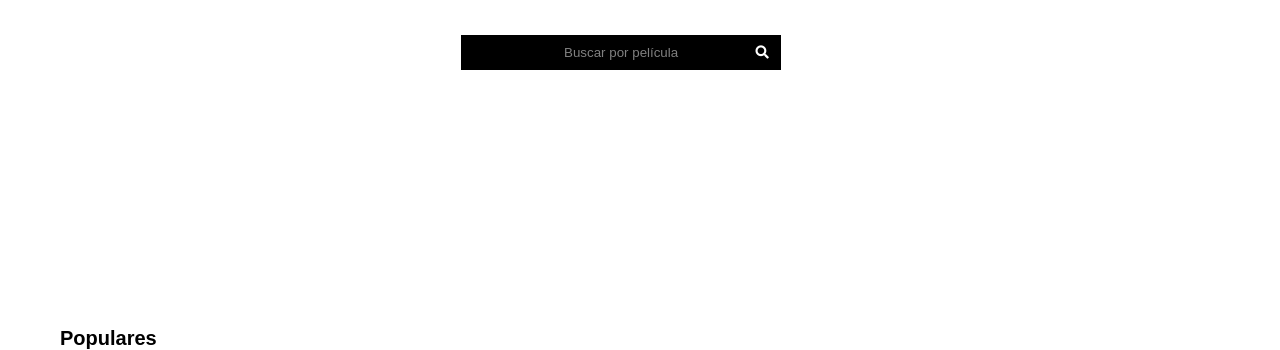
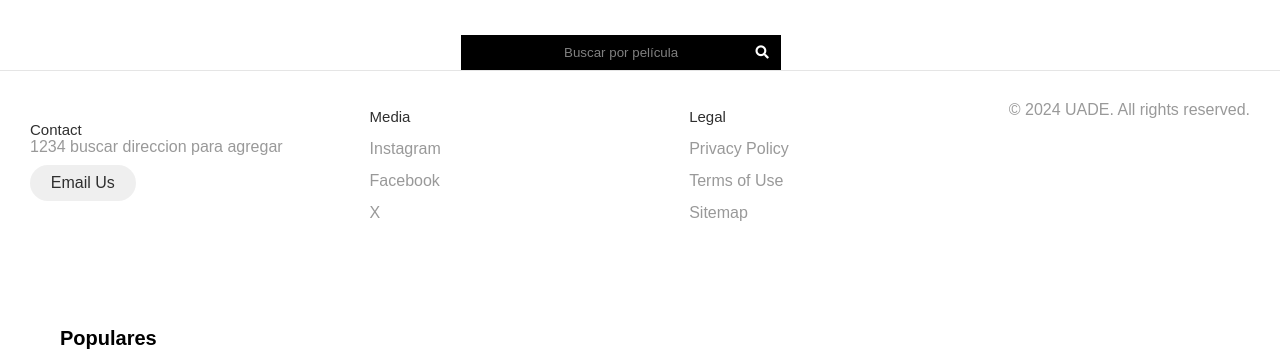
Before and after one commit to JulietaBeltrame/ViajeTurismo, a plain HTML site: page index.html in a window 1280 px wide. Shown: the part 563-913 px from the top of the page. Drawn offline with Linux system fonts and the light colour scheme.

Commit message:
agregue footer a elecciones e index

```diff
--- a/index.html
+++ b/index.html
@@ -42,7 +42,59 @@
     <section class="populares">
         <p>Populares</p>
     </section>
+    <footer class="footer">
+        <div class="footer__addr">
+          <h2>Contact</h2>
 
+          <address>
+            1234 buscar direccion para agregar<br>
+
+            <a class="footer__btn" href="mailto:example@gmail.com">Email Us</a>
+          </address>
+        </div>
+
+        <ul class="footer__nav">
+          <li class="nav__item">
+            <h2 class="nav__title">Media</h2>
+
+            <ul class="nav__ul">
+              <li>
+                <a href="#">Instagram</a>
+              </li>
+
+              <li>
+                <a href="#">Facebook</a>
+              </li>
+
+              <li>
+                <a href="#">X</a>
+              </li>
+            </ul>
+          </li>
+
+          <li class="nav__item">
+            <h2 class="nav__title">Legal</h2>
+
+            <ul class="nav__ul">
+              <li>
+                <a href="#">Privacy Policy</a>
+              </li>
+
+              <li>
+                <a href="#">Terms of Use</a>
+              </li>
+
+              <li>
+                <a href="#">Sitemap</a>
+              </li>
+            </ul>
+          </li>
+        </ul>
+
+        <div class="legal">
+          <p>&copy; 2024 UADE. All rights reserved.</p>
+        </div>
+</div>
     <script src="js.js"></script>
 </body>
 </html>
```
Also changed, not shown: elecciones.html (+49 -1 lines).
